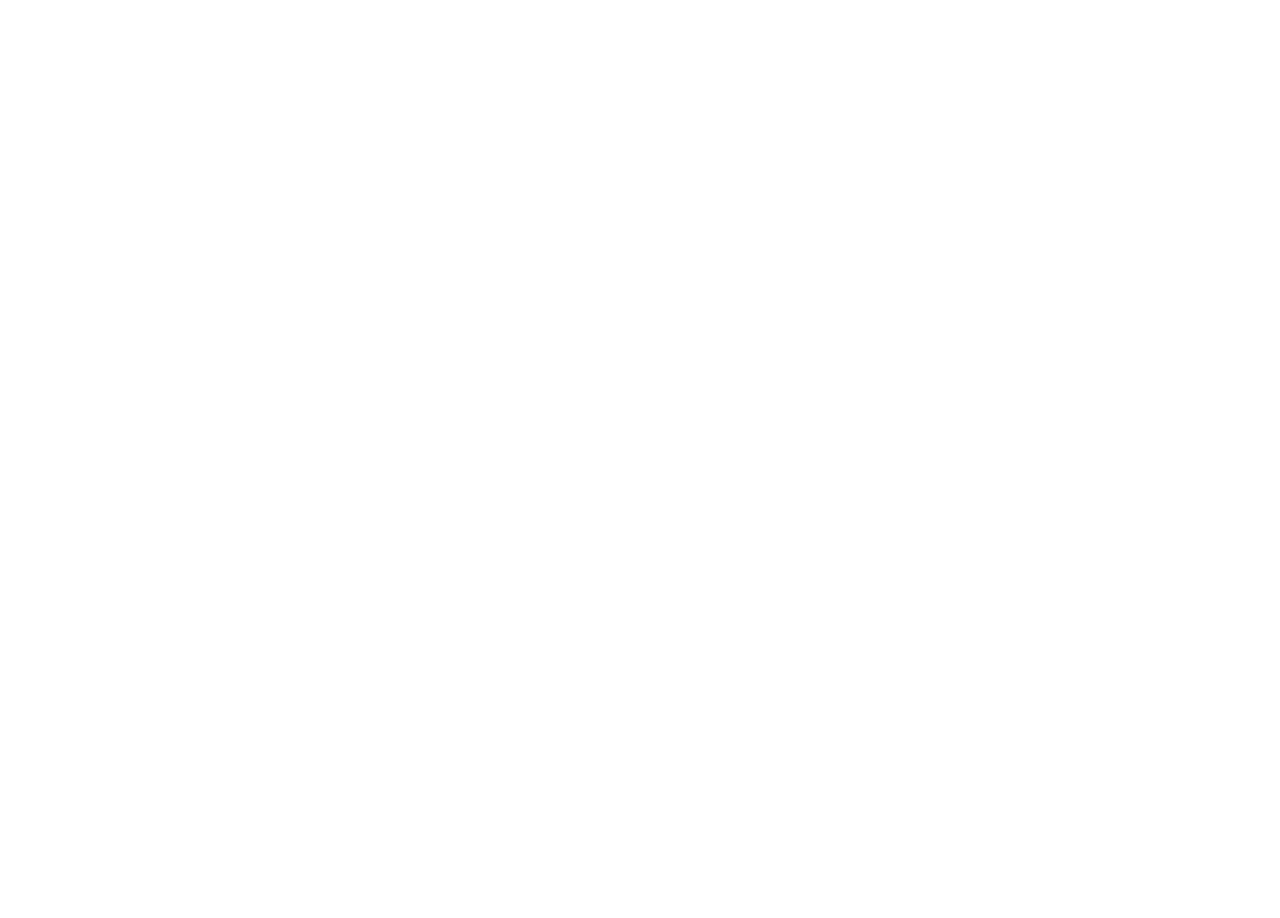
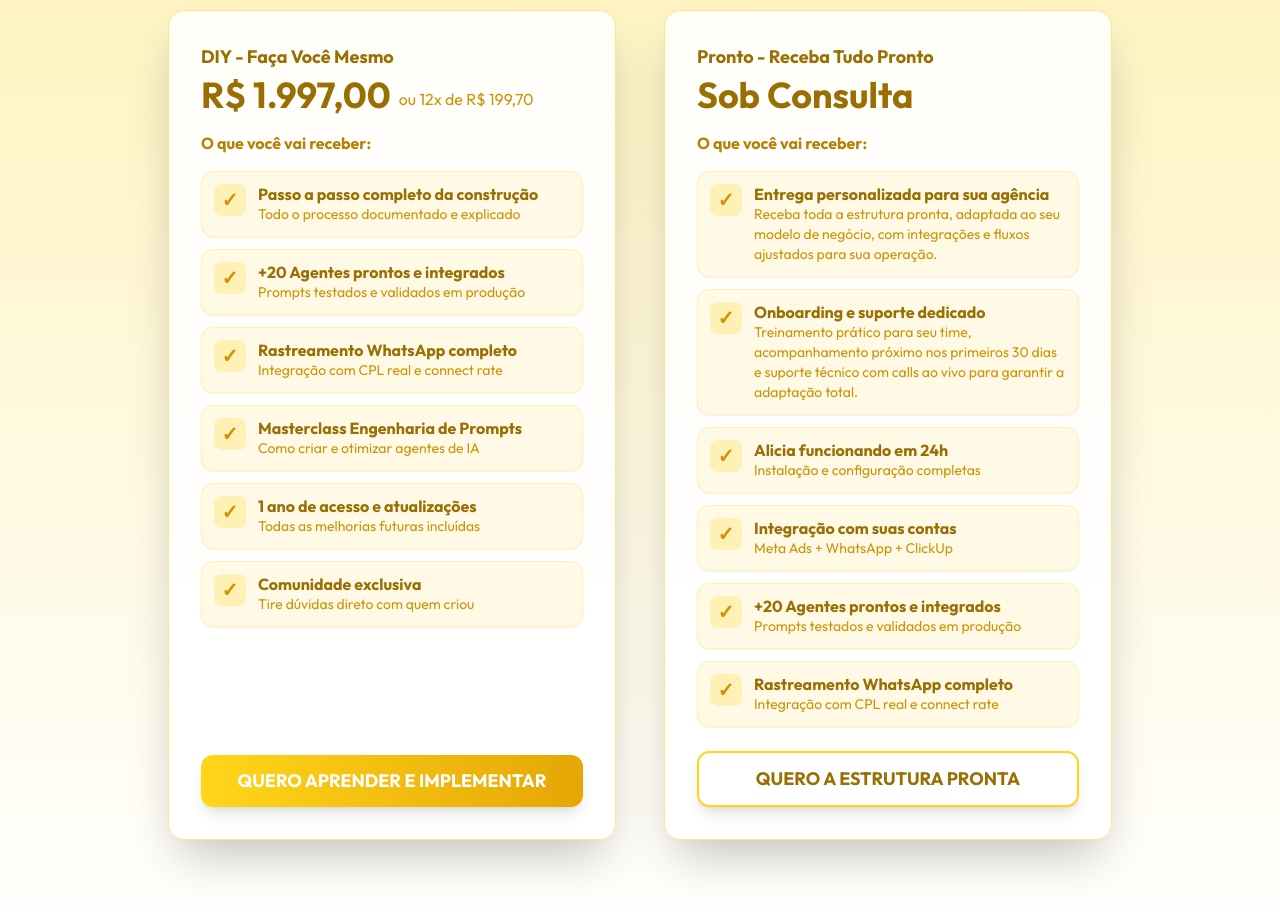
Before and after one commit to rafaelima91/lpaliciatrafego, a Nuxt app: page / in a window 1280 px wide. Shown: the part 5340-6258 px from the top of the page. Before the commit the page ends 5110 px from the top, so only its background shows below. Built offline with nearby package versions, Linux system fonts and the light colour scheme.

Commit message:
feat(checkout): adiciona bullets de agentes integrados e rastreamento WhatsApp na coluna da direita, seguindo padrão visual dos outros bullets

```diff
--- /dev/null
+++ b/app/components/CheckoutButton.vue
@@ -0,0 +1,22 @@
+<template>
+  <button
+    :class="[
+      'w-full md:w-auto px-8 py-3 rounded-xl font-bold text-lg transition-all duration-200 shadow-lg',
+      cor === 'primary'
+        ? 'bg-gradient-to-r from-primary-400 to-primary-600 text-white hover:from-primary-500 hover:to-primary-700'
+        : 'bg-white border-2 border-primary-400 text-primary-900 hover:bg-primary-50'
+    ]"
+  >
+    {{ texto }}
+  </button>
+</template>
+
+<script setup>
+defineProps({
+  texto: String,
+  cor: {
+    type: String,
+    default: 'primary',
+  },
+})
+</script>
--- /dev/null
+++ b/app/components/sections/CheckoutSection.vue
@@ -0,0 +1,127 @@
+<template>
+  <section class="w-full flex flex-col items-center justify-center py-24 px-4 bg-gradient-to-b from-primary-100 to-white">
+    <div class="w-full max-w-6xl flex flex-col items-center">
+      <h2 class="text-3xl md:text-4xl font-black text-primary-900 font-display mb-2 text-center">Garanta sua Agência com IA no Piloto Automático</h2>
+      <p class="text-lg md:text-xl text-primary-800 mb-10 text-center max-w-2xl">Escolha como quer transformar sua operação: aprenda a construir ou receba tudo pronto</p>
+      <div class="w-full flex flex-col md:flex-row gap-8 md:gap-12 items-stretch justify-center">
+        <!-- Card DIY -->
+        <div class="flex-1 min-w-[320px] max-w-md bg-white/90 rounded-2xl shadow-2xl p-8 flex flex-col border border-primary-200">
+          <span class="text-primary-900 font-bold text-lg mb-1">DIY - Faça Você Mesmo</span>
+          <div class="flex items-end gap-2 mb-2">
+            <span class="text-3xl md:text-4xl font-black text-primary-900">R$ 1.997,00</span>
+            <span class="text-primary-700 text-base mb-1">ou 12x de R$ 199,70</span>
+          </div>
+          <span class="block text-primary-800 font-semibold mb-4 mt-2">O que você vai receber:</span>
+          <div class="flex flex-col gap-3 mb-6">
+            <div class="flex items-start gap-3 bg-primary-50 border border-primary-100 rounded-xl p-3 shadow-sm">
+              <div class="flex-shrink-0 w-8 h-8 rounded-lg bg-primary-100 flex items-center justify-center text-primary-700 text-xl font-bold">✓</div>
+              <div>
+                <div class="font-bold text-primary-900 leading-tight">Passo a passo completo da construção</div>
+                <div class="text-primary-700 text-sm">Todo o processo documentado e explicado</div>
+              </div>
+            </div>
+            <div class="flex items-start gap-3 bg-primary-50 border border-primary-100 rounded-xl p-3 shadow-sm">
+              <div class="flex-shrink-0 w-8 h-8 rounded-lg bg-primary-100 flex items-center justify-center text-primary-700 text-xl font-bold">✓</div>
+              <div>
+                <div class="font-bold text-primary-900 leading-tight">+20 Agentes prontos e integrados</div>
+                <div class="text-primary-700 text-sm">Prompts testados e validados em produção</div>
+              </div>
+            </div>
+            <div class="flex items-start gap-3 bg-primary-50 border border-primary-100 rounded-xl p-3 shadow-sm">
+              <div class="flex-shrink-0 w-8 h-8 rounded-lg bg-primary-100 flex items-center justify-center text-primary-700 text-xl font-bold">✓</div>
+              <div>
+                <div class="font-bold text-primary-900 leading-tight">Rastreamento WhatsApp completo</div>
+                <div class="text-primary-700 text-sm">Integração com CPL real e connect rate</div>
+              </div>
+            </div>
+            <div class="flex items-start gap-3 bg-primary-50 border border-primary-100 rounded-xl p-3 shadow-sm">
+              <div class="flex-shrink-0 w-8 h-8 rounded-lg bg-primary-100 flex items-center justify-center text-primary-700 text-xl font-bold">✓</div>
+              <div>
+                <div class="font-bold text-primary-900 leading-tight">Masterclass Engenharia de Prompts</div>
+                <div class="text-primary-700 text-sm">Como criar e otimizar agentes de IA</div>
+              </div>
+            </div>
+            <div class="flex items-start gap-3 bg-primary-50 border border-primary-100 rounded-xl p-3 shadow-sm">
+              <div class="flex-shrink-0 w-8 h-8 rounded-lg bg-primary-100 flex items-center justify-center text-primary-700 text-xl font-bold">✓</div>
+              <div>
+                <div class="font-bold text-primary-900 leading-tight">1 ano de acesso e atualizações</div>
+                <div class="text-primary-700 text-sm">Todas as melhorias futuras incluídas</div>
+              </div>
+            </div>
+            <div class="flex items-start gap-3 bg-primary-50 border border-primary-100 rounded-xl p-3 shadow-sm">
+              <div class="flex-shrink-0 w-8 h-8 rounded-lg bg-primary-100 flex items-center justify-center text-primary-700 text-xl font-bold">✓</div>
+              <div>
+                <div class="font-bold text-primary-900 leading-tight">Comunidade exclusiva</div>
+                <div class="text-primary-700 text-sm">Tire dúvidas direto com quem criou</div>
+              </div>
+            </div>
+          </div>
+          <CheckoutButton cor="primary" texto="QUERO APRENDER E IMPLEMENTAR" class="mt-auto" />
+        </div>
+        <!-- Card Pronto -->
+        <div class="flex-1 min-w-[320px] max-w-md bg-white/90 rounded-2xl shadow-2xl p-8 flex flex-col border border-primary-200">
+          <span class="text-primary-900 font-bold text-lg mb-1">Pronto - Receba Tudo Pronto</span>
+          <div class="flex items-end gap-2 mb-2">
+            <span class="text-3xl md:text-4xl font-black text-primary-900">Sob Consulta</span>
+          </div>
+          <span class="block text-primary-800 font-semibold mb-4 mt-2">O que você vai receber:</span>
+          <div class="flex flex-col gap-3 mb-6">
+            <div class="flex items-start gap-3 bg-primary-50 border border-primary-100 rounded-xl p-3 shadow-sm">
+              <div class="flex-shrink-0 w-8 h-8 rounded-lg bg-primary-100 flex items-center justify-center text-primary-700 text-xl font-bold">✓</div>
+              <div>
+                <div class="font-bold text-primary-900 leading-tight">Entrega personalizada para sua agência</div>
+                <div class="text-primary-700 text-sm">Receba toda a estrutura pronta, adaptada ao seu modelo de negócio, com integrações e fluxos ajustados para sua operação.</div>
+              </div>
+            </div>
+            <div class="flex items-start gap-3 bg-primary-50 border border-primary-100 rounded-xl p-3 shadow-sm">
+              <div class="flex-shrink-0 w-8 h-8 rounded-lg bg-primary-100 flex items-center justify-center text-primary-700 text-xl font-bold">✓</div>
+              <div>
+                <div class="font-bold text-primary-900 leading-tight">Onboarding e suporte dedicado</div>
+                <div class="text-primary-700 text-sm">Treinamento prático para seu time, acompanhamento próximo nos primeiros 30 dias e suporte técnico com calls ao vivo para garantir a adaptação total.</div>
+              </div>
+            </div>
+            <div class="flex items-start gap-3 bg-primary-50 border border-primary-100 rounded-xl p-3 shadow-sm">
+              <div class="flex-shrink-0 w-8 h-8 rounded-lg bg-primary-100 flex items-center justify-center text-primary-700 text-xl font-bold">✓</div>
+              <div>
+                <div class="font-bold text-primary-900 leading-tight">Alicia funcionando em 24h</div>
+                <div class="text-primary-700 text-sm">Instalação e configuração completas</div>
+              </div>
+            </div>
+            <div class="flex items-start gap-3 bg-primary-50 border border-primary-100 rounded-xl p-3 shadow-sm">
+              <div class="flex-shrink-0 w-8 h-8 rounded-lg bg-primary-100 flex items-center justify-center text-primary-700 text-xl font-bold">✓</div>
+              <div>
+                <div class="font-bold text-primary-900 leading-tight">Integração com suas contas</div>
+                <div class="text-primary-700 text-sm">Meta Ads + WhatsApp + ClickUp</div>
+              </div>
+            </div>
+            <!-- Bullet: +20 Agentes prontos e integrados -->
+            <div class="flex items-start gap-3 bg-primary-50 border border-primary-100 rounded-xl p-3 shadow-sm">
+              <div class="flex-shrink-0 w-8 h-8 rounded-lg bg-primary-100 flex items-center justify-center text-primary-700 text-xl font-bold">✓</div>
+              <div>
+                <div class="font-bold text-primary-900 leading-tight">+20 Agentes prontos e integrados</div>
+                <div class="text-primary-700 text-sm">Prompts testados e validados em produção</div>
+              </div>
+            </div>
+            <!-- Bullet: Rastreamento WhatsApp completo -->
+            <div class="flex items-start gap-3 bg-primary-50 border border-primary-100 rounded-xl p-3 shadow-sm">
+              <div class="flex-shrink-0 w-8 h-8 rounded-lg bg-primary-100 flex items-center justify-center text-primary-700 text-xl font-bold">✓</div>
+              <div>
+                <div class="font-bold text-primary-900 leading-tight">Rastreamento WhatsApp completo</div>
+                <div class="text-primary-700 text-sm">Integração com CPL real e connect rate</div>
+              </div>
+            </div>
+          </div>
+          <CheckoutButton cor="secondary" texto="QUERO A ESTRUTURA PRONTA" class="mt-auto" />
+        </div>
+      </div>
+    </div>
+  </section>
+</template>
+
+<script setup>
+import CheckoutButton from '~/components/CheckoutButton.vue'
+</script>
+
+<style scoped>
+/* Personalização extra para o visual do checkout, se necessário */
+</style>
--- a/app/pages/index.vue
+++ b/app/pages/index.vue
@@ -3,6 +3,7 @@
   <MultiAgentsSection />
   <CallAgentsSection />
   <PossibilitiesSection />
+  <CheckoutSection />
 </template>
 
 <script setup>
@@ -10,4 +11,5 @@ import HeroSection from '~/components/sections/HeroSection.vue'
 import MultiAgentsSection from '~/components/sections/MultiAgentsSection.vue'
 import CallAgentsSection from '~/components/sections/CallAgentsSection.vue'
 import PossibilitiesSection from '~/components/sections/PossibilitiesSection.vue'
+import CheckoutSection from '~/components/sections/CheckoutSection.vue'
 </script>
```
